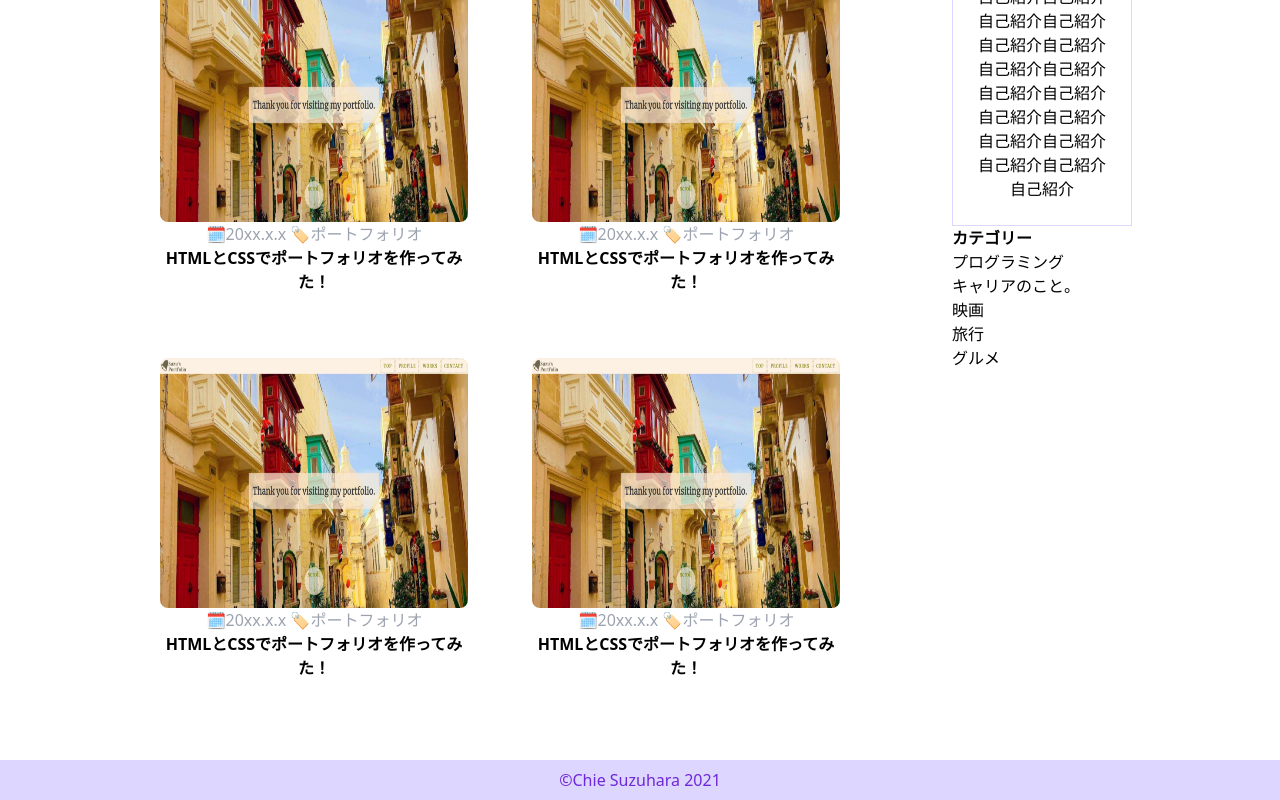
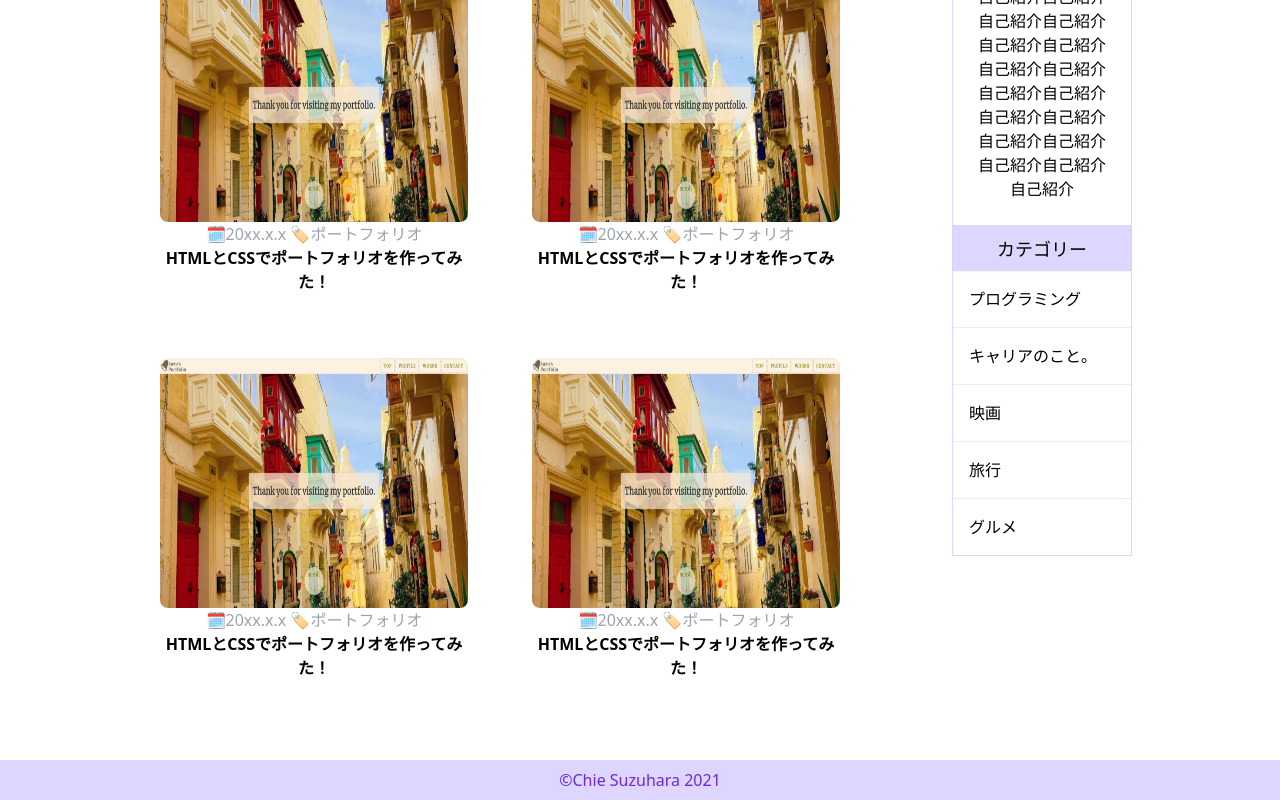
Before and after one commit to suzu1997/my-blog-site, a Next.js app: page / in a window 1280 px wide. Shown: the part 814-1614 px from the top of the page. Built offline with nearby package versions, Linux system fonts and the light colour scheme.

Commit message:
♻️ カテゴリー一覧一つ一つのコンポーネント化と、スタイルの変更

```diff
--- a/src/components/ Category.tsx
+++ b/src/components/ Category.tsx
@@ -1,15 +1,12 @@
 import { VFC } from 'react';
+import { CategoryItem } from 'src/components/CategoryItem';
 
 export const Category: VFC = () => {
   return (
-    <div className=''>
-      <h1 className='font-bold'>カテゴリー</h1>
-        <ul>
-          <li>プログラミング</li>
-          <li>キャリアのこと。</li>
-          <li>映画</li>
-          <li>旅行</li>
-          <li>グルメ</li>
+    <div className='border border-violet-200 w-10/12'>
+      <h1 className='text-lg bg-violet-200 text-center p-2 shadow-sm'>カテゴリー</h1>
+        <ul className='divide-y > * divide-violet-100 > *'>
+          <CategoryItem />
         </ul>
     </div>
   );
--- /dev/null
+++ b/src/components/CategoryItem.tsx
@@ -0,0 +1,23 @@
+import { VFC } from 'react';
+
+const categories = [
+  'プログラミング',
+  'キャリアのこと。',
+  '映画',
+  '旅行',
+  'グルメ',
+];
+
+export const CategoryItem: VFC = () => {
+  return (
+    <>
+      {categories.map((category) => {
+        return (
+          <li key={category} className='p-4 cursor-pointer hover:bg-violet-100 hover:bg-opacity-60'>
+            <a>{category}</a>
+          </li>
+        );
+      })}
+    </>
+  );
+};
```
